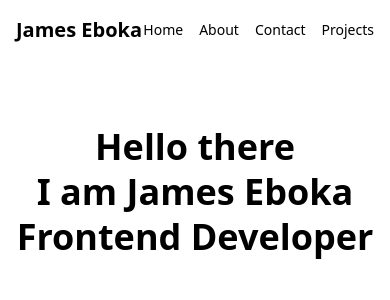
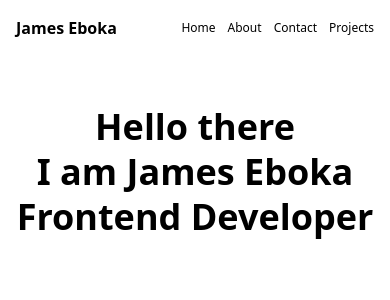
Before and after one commit to jameschibueze25-ux/Personal-Portfolio, a React (Vite) app: page / in a window 390 px wide. Shown: the top 300 px of the page. Built offline with nearby package versions, Linux system fonts and the light colour scheme.

Commit message:
style: improve mobile responsiveness and reduce hero whitespace

```diff
--- a/src/components/HeroSection.jsx
+++ b/src/components/HeroSection.jsx
@@ -1,16 +1,15 @@
-import JamesPng from '../james.png';
 function HeroSection() {
   return (
     // px-8: horizontal padding
     // py-32: lots of vertical padding for big spacing
     // bg-white: white background to match navbar
-    <section className="HeroSection bg-white px-4 md:px-8 py-16 md:py-32 text-center" id="home">
+    <section className="HeroSection bg-white px-4 md:px-8 py-12 md:py-20 text-center" id="home">
 
       {/* RESPONSIVE FONT SIZES:
     text-4xl: smaller on mobile (default)
     md:text-7xl: bigger on tablets (768px+)
     lg:text-8xl: huge on desktops (1024px+) */}
-     <h1 className="text-4xl md:text-7xl lg:text-8xl font-bold leading-tight">
+     <h1 className="text-4xl md:text-8xl lg:text-8xl font-bold leading-tight">
   Hello there <br />
   I am James Eboka <br />
   Frontend Developer
--- a/src/components/NavBarSection.jsx
+++ b/src/components/NavBarSection.jsx
@@ -6,10 +6,9 @@ function NavBarSection() {
   return (
     <nav className="sticky top-0 z-50 bg-white px-4 md:px-8 py-4 md:py-6 flex items-center justify-between">
 
-        <h1 className="nav-logo text-xl md:text-4xl font-bold">James Eboka</h1>
-        {/* text-2xl: large font size for the logo
-          font-bold: makes the logo bold */}
-        <ul className="nav-menu flex gap-4 md:gap-8 text-sm md:text-base">
+        <h1 className="nav-logo text-base md:text-4xl font-bold">James Eboka</h1>
+
+        <ul className="nav-menu flex gap-3 md:gap-8 text-xs md:text-base">
           {/* flex: lays the menu items horizontally
           gap-8: adds spacing (32px) between each item */}
           <li className="nav-item">
```
